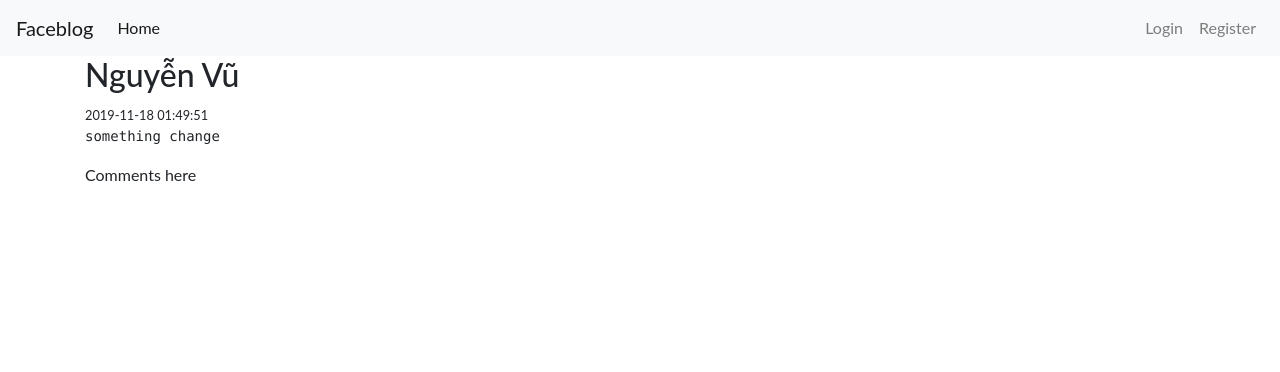
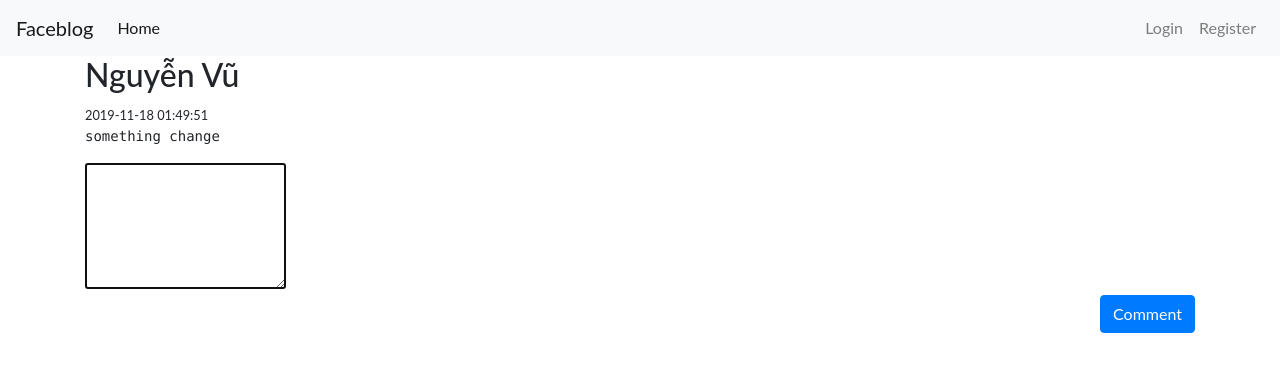
Before and after one commit to vunguyen1910/f-faceblog, a Flask app: page /posts/2 in a window 1280 px wide. Shown: the top 372 px of the page. Run offline with Flask 2, Linux system fonts and the light colour scheme; data comes from the database, SQL or seed files in the repository; some libraries are stand-ins or nearby versions.

Commit message:
doing comment

```diff
--- a/app.py
+++ b/app.py
@@ -144,6 +144,5 @@ def single_post(id):
     if not action:
         action = 'view'
     return render_template('views/single_post.html', post = post, action=action)
-
 if __name__ == "__main__":
     app.run(debug = True)
--- a/templates/views/home.html
+++ b/templates/views/home.html
@@ -39,6 +39,9 @@
         <form method="POST" action="{{url_for('single_post', id=post.id, action='delete')}}">
             <button class='btn btn-link'>Delete</button>
         </form>
+        <form method="POST" action="{{url_for('single_post', id=post.id, action='view')}}">
+            <button class='btn btn-link'>Comment</button>
+        </form>
         {% else %}
 
         {% endif %}
--- a/templates/views/single_post.html
+++ b/templates/views/single_post.html
@@ -23,9 +23,16 @@
   <pre>{{post.body}}</pre>
 
   {% if action == "view" %}
-  <div>
-    Comments here
-  </div>
+    <div class='create-post-div'>
+        <form method='POST' class='create-post-form' action="{{url_for('single_post', id=post.id, action="update")}}">
+          <textarea class='create-post-input' name='update-text' rows="5" autofocus
+            value="what's on your mind, {{ current_user.name}}?">
+          </textarea>
+          <div style="width:100%; display:flex; justify-content:flex-end">
+            <button class='btn btn-primary' type='submit'>Comment</button>
+          </div>
+        </form>
+      </div>
   {% else %}
   <div class='create-post-div'>
     <form method='POST' class='create-post-form' action="{{url_for('single_post', id=post.id, action="update")}}">
```
Also changed, not shown: database.db.
